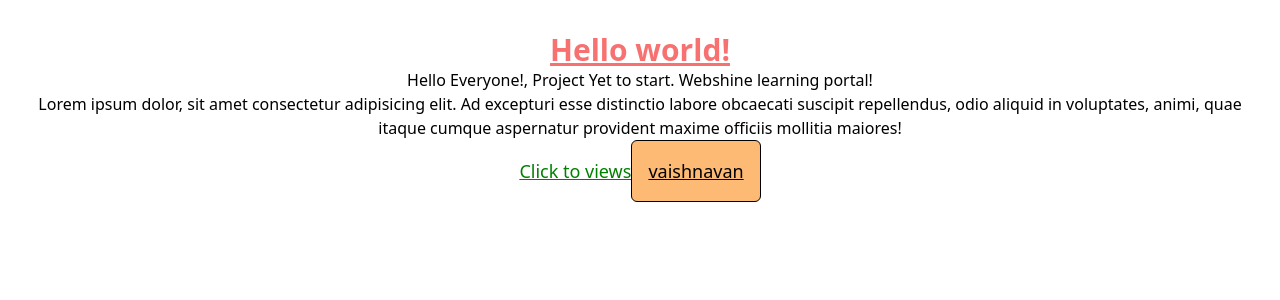
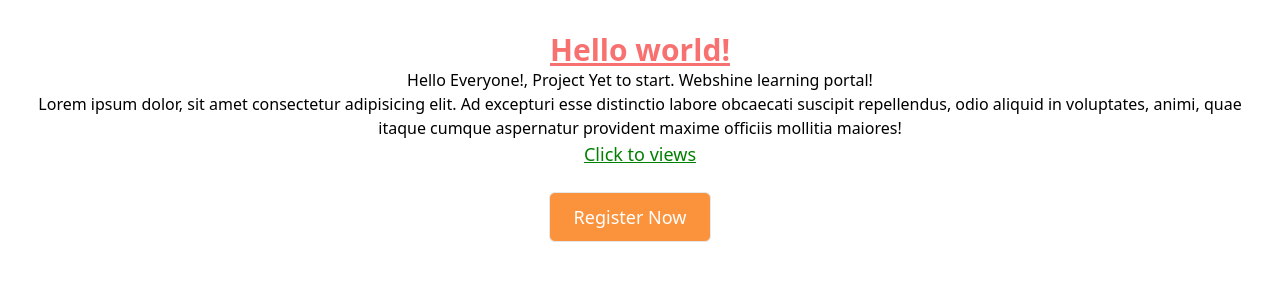
Before and after one commit to vaishnavansakthi/webshinelearning-app-frontend, a React (Vite) app: page / in a window 1280 px wide. Shown: the top 300 px of the page. Built offline with nearby package versions, Linux system fonts and the light colour scheme.

Commit message:
feat: updating the story button

```diff
--- a/src/App.tsx
+++ b/src/App.tsx
@@ -20,12 +20,13 @@ function App() {
         maiores!
       </p>
       <LinkText color="green" size="large" href="https://www.youtube.com/watch?v=HbSjyU2vf6Y" text="Click to views" />
+      <br /><br />
       <Button
-        text="vaishnavan"
-        varient="outline"
+        text="Register Now"
+        varient="contained"
         color="secondary"
         size="large"
-        className={`underline disabled:bg-gray-400`}
+        textColor="text-white"
       />
     </>
   )
--- a/src/components/button/Button.tsx
+++ b/src/components/button/Button.tsx
@@ -1,24 +1,24 @@
 import { IButtonProps } from "../../types/button"
 
-const Button = ({ text, color, size, disabled, varient, className }: IButtonProps) => {
+const Button = ({ text, color, size, disabled, varient, textColor="text-white" }: IButtonProps) => {
   return (
     <>
       <button
         className={`
         ${
           color === "primary"
-            ? "bg-blue-400 hover:bg-blue-300"
+            ? "bg-blue-500 hover:bg-blue-600"
             : color === "secondary"
-              ? "bg-orange-300 hover:bg-orange-200"
+              ? "bg-orange-400 hover:bg-orange-500"
               : color === "success"
-                ? "bg-green-400 hover:bg-green-300"
+                ? "bg-green-400 hover:bg-green-500"
                 : color === "error"
-                  ? "bg-red-500 hover:bg-red-400"
+                  ? "bg-red-500 hover:bg-red-600"
                   : ""
         }
-         ${varient === "contained" ? "p-4 border-[1px] border-black rounded-md" : varient === "outline" ? "p-4 border-[1px] border-black rounded-md" : ""}
+         ${varient === "contained" ? "p-4 border-[1px] rounded-md" : varient === "outline" ? "p-4 border-[1px] border-black rounded-md" : ""}
          ${size === "large" ? "text-lg p-4" : size === "medium" ? "text-md p-2" : "text-sm p-1"}
-         ${className}
+         ${textColor} focus:ring-4 focus:ring-blue-300 font-medium rounded-lg text-base px-6 py-2.5 text-center md:mr-5 mb-3 md:mb-0 inline-flex items-center justify-center
         `}
         disabled={disabled}
       >
--- a/src/types/button.ts
+++ b/src/types/button.ts
@@ -1,10 +1,11 @@
 interface IButtonProps {
-    varient?: string;
+    varient?: 'outline' | 'contained';
     disabled?: boolean;
-    color?: 'primary' | 'secondary' | 'success' | 'error',
-    size?: 'large' | 'medium' | 'small',
-    text: string
-    className?: string
+    color?: 'primary' | 'secondary' | 'success' | 'error';
+    size?: 'large' | 'medium' | 'small';
+    text?: string;
+    textColor?: string;
+    onClick?: () => void;
   }
 
   export type {
--- a/tsconfig.json
+++ b/tsconfig.json
@@ -23,7 +23,8 @@
     "noFallthroughCasesInSwitch": true
   },
   "include": [
-    "src"
+    "src",
+    "./jest-setup.ts"
   ],
   "references": [
     {
```
Also changed, not shown: package.json (+10 -4 lines), 2 other files (tests, documents, lock files or other folders).
